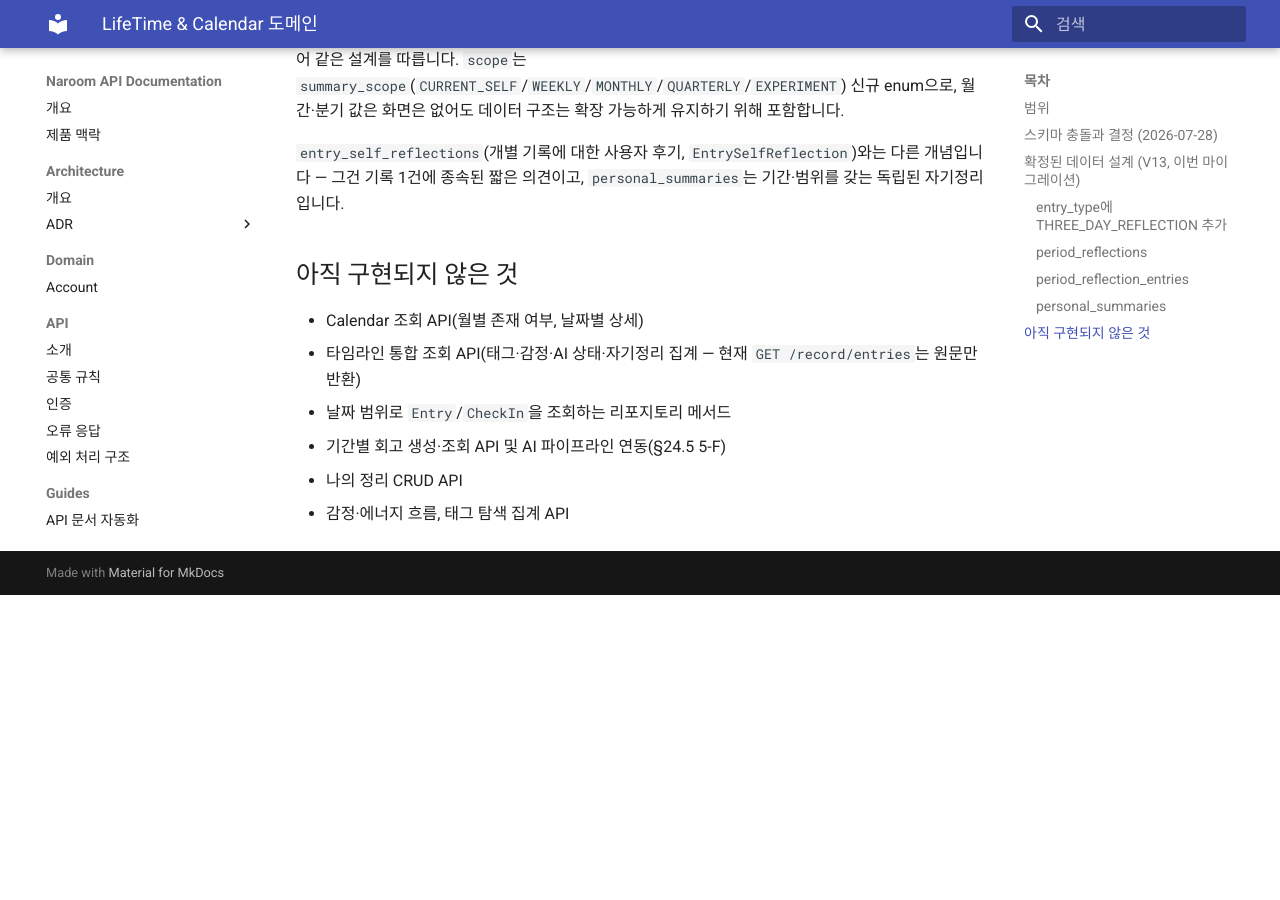
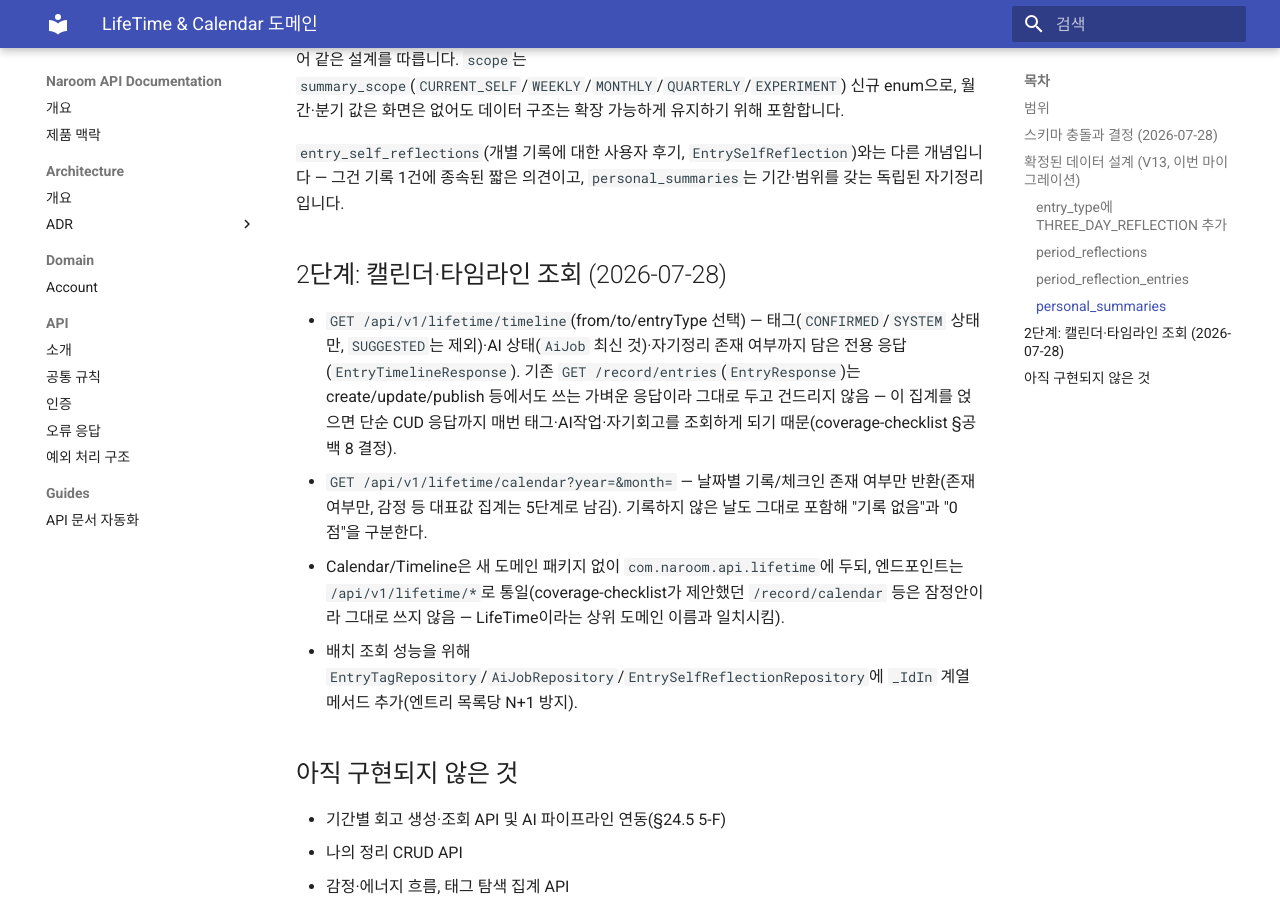
Before and after one commit to gvo-cheryl/narrom-api, an MkDocs documentation site: the page built from docs/domain/lifetime-calendar.md, in a window 1280 px wide and 900 px high, scrolled down 2317 px. Built offline with MkDocs 1.6.1 and Material for MkDocs 9.7.7, drawn with Linux system fonts in a browser that asks for light colours; before the commit the page ends 2912 px from its top, so only the background shows below that.

Commit message:
docs(lifetime): 2단계 캘린더·타임라인 조회 완료 반영

```diff
--- a/docs/domain/lifetime-calendar.md
+++ b/docs/domain/lifetime-calendar.md
@@ -51,11 +51,15 @@ LifeTime은 타임라인·캘린더·감정/에너지 흐름·태그 탐색·기
 
 `entry_self_reflections`(개별 기록에 대한 사용자 후기, `EntrySelfReflection`)와는 다른 개념입니다 — 그건 기록 1건에 종속된 짧은 의견이고, `personal_summaries`는 기간·범위를 갖는 독립된 자기정리입니다.
 
+## 2단계: 캘린더·타임라인 조회 (2026-07-28)
+
+- `GET /api/v1/lifetime/timeline`(from/to/entryType 선택) — 태그(`CONFIRMED`/`SYSTEM` 상태만, `SUGGESTED`는 제외)·AI 상태(`AiJob` 최신 것)·자기정리 존재 여부까지 담은 전용 응답(`EntryTimelineResponse`). 기존 `GET /record/entries`(`EntryResponse`)는 create/update/publish 등에서도 쓰는 가벼운 응답이라 그대로 두고 건드리지 않음 — 이 집계를 얹으면 단순 CUD 응답까지 매번 태그·AI작업·자기회고를 조회하게 되기 때문(coverage-checklist §공백 8 결정).
+- `GET /api/v1/lifetime/calendar?year=&month=` — 날짜별 기록/체크인 존재 여부만 반환(존재 여부만, 감정 등 대표값 집계는 5단계로 남김). 기록하지 않은 날도 그대로 포함해 "기록 없음"과 "0점"을 구분한다.
+- Calendar/Timeline은 새 도메인 패키지 없이 `com.naroom.api.lifetime`에 두되, 엔드포인트는 `/api/v1/lifetime/*`로 통일(coverage-checklist가 제안했던 `/record/calendar` 등은 잠정안이라 그대로 쓰지 않음 — LifeTime이라는 상위 도메인 이름과 일치시킴).
+- 배치 조회 성능을 위해 `EntryTagRepository`/`AiJobRepository`/`EntrySelfReflectionRepository`에 `_IdIn` 계열 메서드 추가(엔트리 목록당 N+1 방지).
+
 ## 아직 구현되지 않은 것
 
-- Calendar 조회 API(월별 존재 여부, 날짜별 상세)
-- 타임라인 통합 조회 API(태그·감정·AI 상태·자기정리 집계 — 현재 `GET /record/entries`는 원문만 반환)
-- 날짜 범위로 `Entry`/`CheckIn`을 조회하는 리포지토리 메서드
 - 기간별 회고 생성·조회 API 및 AI 파이프라인 연동(§24.5 5-F)
 - 나의 정리 CRUD API
 - 감정·에너지 흐름, 태그 탐색 집계 API
```
